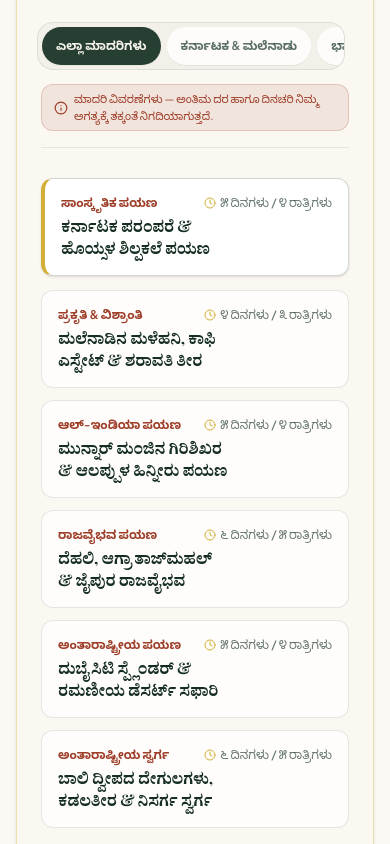
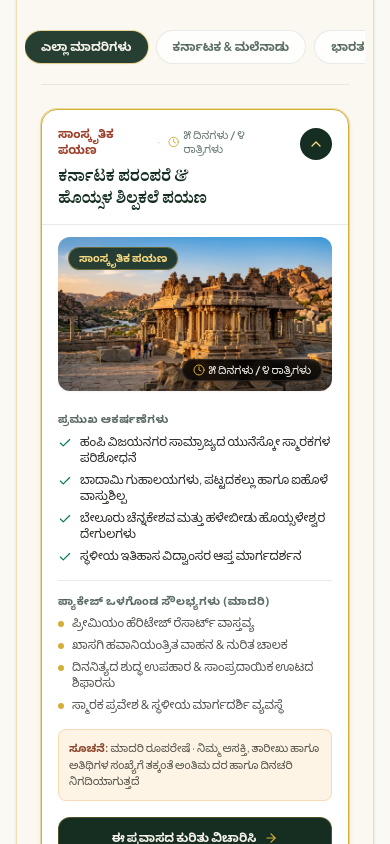
Before and after one commit to Srinidhi-070/Inchara-Holidays, a React (Vite) app: page / in a window 390 px wide. Shown: the part 1920-2764 px from the top of the page. Built offline with nearby package versions, Linux system fonts and the light colour scheme; a web font is replaced by a local one.

Commit message:
fix(mobile): replace clipped package tabs and stacked cards with fluid pill rail and inline accordion

```diff
--- a/src/components/ServicesDiscoverySection.tsx
+++ b/src/components/ServicesDiscoverySection.tsx
@@ -17,7 +17,8 @@ import {
   Sparkles,
   MapPin,
   Coffee,
-  HeartHandshake
+  HeartHandshake,
+  ChevronDown
 } from 'lucide-react';
 import {
   AmbariElephant,
@@ -222,19 +223,20 @@ export const ServicesDiscoverySection: React.FC<ServicesDiscoverySectionProps> =
             </div>
 
             {/* Sample Packages Tabs */}
-            <div className="mt-4 flex flex-col sm:flex-row sm:items-center justify-between gap-3.5 sm:gap-4 border-b border-[#263F32]/10 pb-4">
-              {/* Category Filter Pills (Mobile-optimized segmented scroll rail) */}
-              <div className="w-full sm:w-auto flex items-center gap-1.5 sm:gap-2 overflow-x-auto no-scrollbar py-1 px-1 -mx-1 sm:mx-0 sm:px-0 bg-[#263F32]/[0.04] sm:bg-transparent p-1 sm:p-0 rounded-2xl sm:rounded-none border border-[#263F32]/10 sm:border-0 touch-pan-x scroll-smooth">
+            <div className="mt-5 flex flex-col sm:flex-row sm:items-center justify-between gap-3 border-b border-[#263F32]/10 pb-4">
+              {/* Category Filter Pills (Fluid edge-to-edge scroll rail without artificial clipping borders) */}
+              <div className="flex items-center gap-2 overflow-x-auto no-scrollbar py-1 -mx-4 px-4 sm:mx-0 sm:px-0 scroll-smooth snap-x">
                 {[
-                  { key: 'all', kn: 'ಎಲ್ಲಾ ಮಾದರಿಗಳು', en: 'All Curated Samples' },
+                  { key: 'all', kn: 'ಎಲ್ಲಾ ಮಾದರಿಗಳು', en: 'All Samples' },
                   { key: 'karnataka', kn: 'ಕರ್ನಾಟಕ & ಮಲೆನಾಡು', en: 'Karnataka & Malnad' },
-                  { key: 'panIndia', kn: 'ಭಾರತದ ಪ್ರವಾಸ', en: 'Pan-India Classic' },
+                  { key: 'panIndia', kn: 'ಭಾರತದ ಪಯಣ', en: 'Pan-India' },
                   { key: 'international', kn: 'ಅಂತಾರಾಷ್ಟ್ರೀಯ', en: 'International' },
                 ].map((cat) => {
                   const isCatActive = packageCategory === cat.key;
                   return (
                     <button
                       key={cat.key}
+                      type="button"
                       onClick={() => {
                         const newCat = cat.key as any;
                         setPackageCategory(newCat);
@@ -243,10 +245,10 @@ export const ServicesDiscoverySection: React.FC<ServicesDiscoverySectionProps> =
                           : samplePackages.find((p) => p.category === newCat);
                         if (match) setSelectedPackageId(match.id);
                       }}
-                      className={`shrink-0 px-3.5 sm:px-4 py-2 sm:py-1.5 rounded-full text-xs font-semibold whitespace-nowrap transition-all duration-200 cursor-pointer min-h-[38px] sm:min-h-0 flex items-center justify-center ${
+                      className={`shrink-0 px-4 py-2 sm:py-1.5 rounded-full text-xs font-semibold whitespace-nowrap transition-all duration-200 cursor-pointer snap-start flex items-center justify-center ${
                         isCatActive
-                          ? 'bg-[#263F32] text-[#F6F3EA] shadow-xs font-bold'
-                          : 'bg-white/80 sm:bg-transparent text-[#263F32]/75 hover:bg-[#263F32]/10 hover:text-[#263F32] shadow-2xs sm:shadow-none'
+                          ? 'bg-[#263F32] text-[#F6F3EA] shadow-xs font-bold ring-1 ring-[#D4AF37]/50'
+                          : 'bg-white/80 text-[#263F32]/75 hover:bg-[#263F32]/10 hover:text-[#263F32] border border-[#263F32]/10'
                       }`}
                     >
                       {isKn ? cat.kn : cat.en}
@@ -255,8 +257,8 @@ export const ServicesDiscoverySection: React.FC<ServicesDiscoverySectionProps> =
                 })}
               </div>
 
-              {/* Sample Content Transparency Notice */}
-              <div className="flex items-center gap-1.5 text-[11px] text-[#9E3D28] bg-[#9E3D28]/10 px-3 py-1.5 rounded-xl border border-[#9E3D28]/20 w-full sm:w-auto">
+              {/* Sample Content Transparency Notice (Desktop only — on mobile, kept discreet inside cards) */}
+              <div className="hidden sm:flex items-center gap-1.5 text-[11px] text-[#9E3D28] bg-[#9E3D28]/10 px-3 py-1.5 rounded-xl border border-[#9E3D28]/20 shrink-0">
                 <Info className="w-3.5 h-3.5 shrink-0" />
                 <span>
                   {isKn
@@ -266,8 +268,137 @@ export const ServicesDiscoverySection: React.FC<ServicesDiscoverySectionProps> =
               </div>
             </div>
 
-            {/* Interactive Package Showcase (Editorial Split Layout) */}
-            <div className="mt-8 grid grid-cols-1 lg:grid-cols-12 gap-8 items-start">
+            {/* ============================================================== */}
+            {/* MOBILE VIEW (< lg): Interactive Expandable Accordion Cards     */}
+            {/* ============================================================== */}
+            <div className="block lg:hidden mt-6 space-y-3.5">
+              {filteredPackages.map((pkg) => {
+                const isExpanded = pkg.id === selectedPackageId;
+                return (
+                  <div
+                    key={pkg.id}
+                    className={`rounded-2xl border transition-all duration-300 overflow-hidden bg-white ${
+                      isExpanded
+                        ? 'border-[#D4AF37] shadow-md ring-1 ring-[#D4AF37]/40'
+                        : 'border-[#263F32]/12 shadow-2xs hover:border-[#263F32]/30'
+                    }`}
+                  >
+                    {/* Clickable Card Header */}
+                    <button
+                      type="button"
+                      onClick={() => setSelectedPackageId(isExpanded ? '' : pkg.id)}
+                      className="w-full p-4 sm:p-5 text-left flex items-start justify-between gap-3 cursor-pointer"
+                      aria-expanded={isExpanded}
+                    >
+                      <div className="space-y-1.5 flex-1 pr-2">
+                        <div className="flex items-center gap-2 text-xs">
+                          <span className="font-semibold text-[#9E3D28]">
+                            {isKn ? pkg.badgeKn : pkg.badgeEn}
+                          </span>
+                          <span className="text-[#263F32]/30">·</span>
+                          <span className="inline-flex items-center gap-1 text-[#263F32]/70 font-medium text-[11px]">
+                            <Clock className="w-3 h-3 text-[#D4AF37]" />
+                            {isKn ? pkg.durationKn : pkg.durationEn}
+                          </span>
+                        </div>
+                        <h4 className="text-base sm:text-lg font-bold font-serif-editorial text-[#162E22] leading-snug">
+                          {isKn ? pkg.titleKn : pkg.titleEn}
+                        </h4>
+                      </div>
+
+                      <div
+                        className={`w-8 h-8 rounded-full flex items-center justify-center shrink-0 mt-0.5 transition-transform duration-200 ${
+                          isExpanded
+                            ? 'bg-[#162E22] text-[#F5D77F] rotate-180'
+                            : 'bg-[#263F32]/5 text-[#263F32]'
+                        }`}
+                      >
+                        <ChevronDown className="w-4 h-4" />
+                      </div>
+                    </button>
+
+                    {/* Unfolded Details (Immediate visual response right in place) */}
+                    {isExpanded && (
+                      <div className="px-4 pb-5 sm:px-5 sm:pb-6 pt-1 border-t border-[#263F32]/10 space-y-4 animate-fadeIn">
+                        {/* Package Image */}
+                        <div className="relative rounded-xl overflow-hidden aspect-16/9 shadow-xs mt-2">
+                          <img
+                            src={pkg.image}
+                            alt={pkg.imageAlt}
+                            className="w-full h-full object-cover img-vignette"
+                          />
+                          <div className="absolute top-2.5 left-2.5 bg-[#162E22]/90 backdrop-blur-xs border border-[#D4AF37]/40 text-[#F5D77F] text-[11px] font-semibold px-2.5 py-0.5 rounded-full shadow-xs">
+                            {isKn ? pkg.badgeKn : pkg.badgeEn}
+                          </div>
+                          <div className="absolute bottom-2.5 right-2.5 bg-black/75 backdrop-blur-xs text-[#F6F3EA] text-[11px] font-medium px-2.5 py-0.5 rounded-full flex items-center gap-1 border border-white/10">
+                            <Clock className="w-3 h-3 text-[#D4AF37]" />
+                            {isKn ? pkg.durationKn : pkg.durationEn}
+                          </div>
+                        </div>
+
+                        {/* Signature Highlights */}
+                        <div className="space-y-1.5 pt-1">
+                          <h5 className="text-[11px] font-bold uppercase tracking-wider text-[#162E22]/70">
+                            {isKn ? 'ಪ್ರಮುಖ ಆಕರ್ಷಣೆಗಳು' : 'Signature Highlights'}
+                          </h5>
+                          <div className="space-y-1.5 text-xs text-[#252923]">
+                            {(isKn ? pkg.highlightsKn : pkg.highlightsEn).map((h, i) => (
+                              <div key={i} className="flex items-start gap-2">
+                                <Check className="w-3.5 h-3.5 text-emerald-700 mt-0.5 shrink-0" />
+                                <span>{h}</span>
+                              </div>
+                            ))}
+                          </div>
+                        </div>
+
+                        {/* Sample Inclusions */}
+                        <div className="space-y-1.5 pt-3 border-t border-[#263F32]/10">
+                          <h5 className="text-[11px] font-bold uppercase tracking-wider text-[#162E22]/70">
+                            {isKn ? 'ಪ್ಯಾಕೇಜ್ ಒಳಗೊಂಡ ಸೌಲಭ್ಯಗಳು (ಮಾದರಿ)' : 'Sample Inclusions'}
+                          </h5>
+                          <div className="space-y-1.5 text-xs text-[#252923]/80">
+                            {(isKn ? pkg.inclusionsKn : pkg.inclusionsEn).map((inc, i) => (
+                              <div key={i} className="flex items-start gap-2">
+                                <span className="w-1.5 h-1.5 rounded-full bg-[#D4AF37] mt-1.5 shrink-0" />
+                                <span>{inc}</span>
+                              </div>
+                            ))}
+                          </div>
+                        </div>
+
+                        {/* Discrete Disclaimer Note */}
+                        <div className="p-2.5 rounded-lg bg-amber-500/10 border border-amber-600/20 text-[11px] text-[#252923]/80">
+                          <span className="font-semibold text-[#8C462C]">
+                            {isKn ? 'ಸೂಚನೆ:' : 'Note:'}{' '}
+                          </span>
+                          {isKn ? pkg.samplePriceDisclaimerKn : pkg.samplePriceDisclaimerEn}
+                        </div>
+
+                        {/* Primary CTA */}
+                        <button
+                          type="button"
+                          onClick={() =>
+                            onOpenPlanner(
+                              isKn ? pkg.titleKn : pkg.titleEn,
+                              isKn ? pkg.badgeKn : pkg.badgeEn
+                            )
+                          }
+                          className="w-full inline-flex items-center justify-center gap-2 px-5 py-3 rounded-xl bg-[#162E22] text-[#F6F3EA] text-xs font-semibold hover:bg-[#1E3B2B] border border-[#D4AF37]/30 transition-all cursor-pointer shadow-xs active:scale-98"
+                        >
+                          <span>{isKn ? 'ಈ ಪ್ರವಾಸದ ಕುರಿತು ವಿಚಾರಿಸಿ' : 'Inquire for This Package'}</span>
+                          <ArrowRight className="w-3.5 h-3.5 text-[#D4AF37]" />
+                        </button>
+                      </div>
+                    )}
+                  </div>
+                );
+              })}
+            </div>
+
+            {/* ============================================================== */}
+            {/* DESKTOP VIEW (>= lg): Split Selector & Luxury Spotlight        */}
+            {/* ============================================================== */}
+            <div className="hidden lg:grid grid-cols-12 gap-8 items-start mt-8">
               {/* Left Selector List */}
               <div className="lg:col-span-5 space-y-3">
                 {filteredPackages.map((pkg) => {
```
